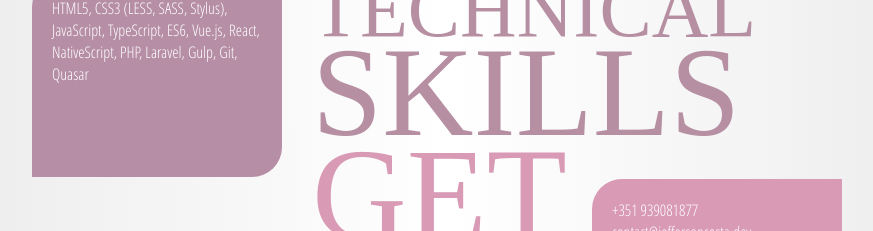
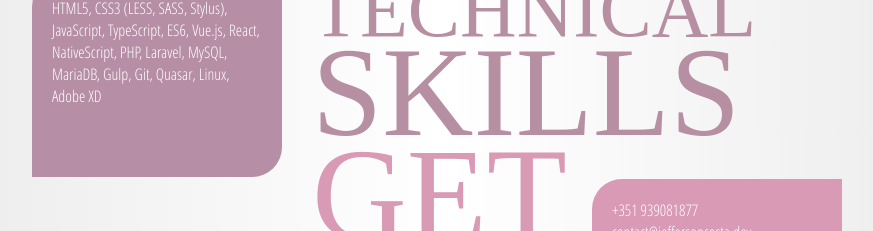
Before and after one commit to jeffersonsalvador/whoim, a website: page dist/index.html in a window 1280 px wide. Shown: the part 721-952 px from the top of the page, without its empty margins (193-1066 px from the left). Drawn offline with Linux system fonts and the light colour scheme; a web font is replaced by a local one.

Commit message:
Content update

```diff
--- a/dist/index.html
+++ b/dist/index.html
@@ -86,8 +86,8 @@
             HTML5, CSS3 (LESS, SASS, Stylus),
             JavaScript, TypeScript, ES6,
             Vue.js, React, NativeScript,
-            PHP,  Laravel,
-            Gulp, Git, Quasar
+            PHP,  Laravel, MySQL, MariaDB,
+            Gulp, Git, Quasar, Linux, Adobe XD
         </div>
         <div class="bubble8">
             <span class="the-arrow8"></span>
```
